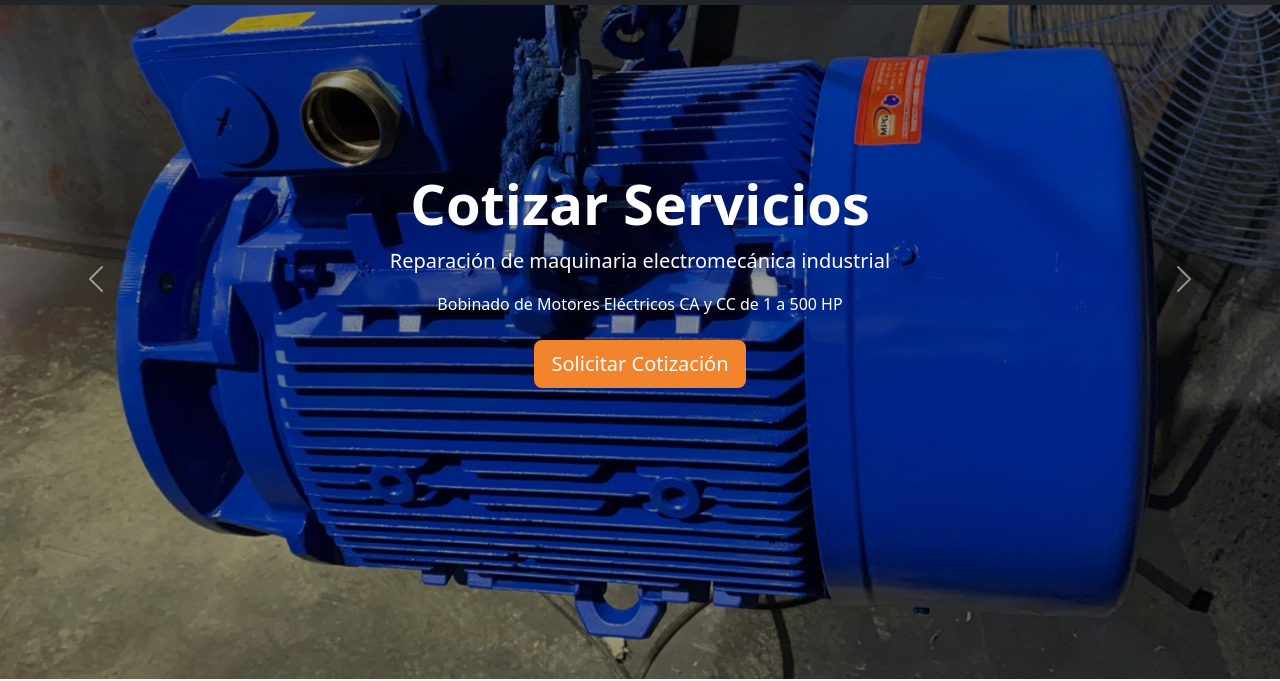
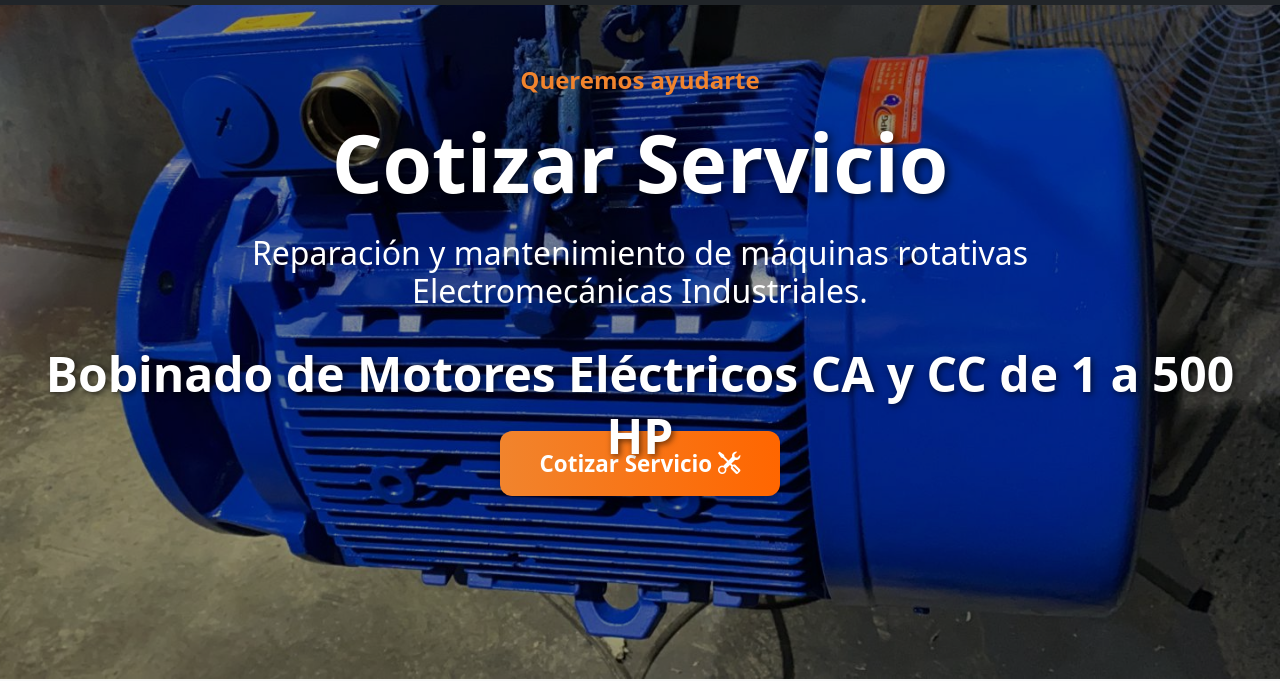
Before and after one commit to jfheimpinacap/mpg-web, a plain HTML site: page index.html in a window 1280 px wide. Shown: the part 121-802 px from the top of the page. Drawn offline with nearby package versions, Linux system fonts and the light colour scheme.

Commit message:
cambios visuales hero section

```diff
--- a/index.html
+++ b/index.html
@@ -5,6 +5,7 @@
   <meta name="viewport" content="width=device-width, initial-scale=1.0" />
   <title>MPG Electromecánica</title>
   <link href="https://cdn.jsdelivr.net/npm/bootstrap@5.3.3/dist/css/bootstrap.min.css" rel="stylesheet">
+  <link href="https://cdn.jsdelivr.net/npm/bootstrap-icons@1.10.5/font/bootstrap-icons.css" rel="stylesheet">
   <script src="https://cdn.jsdelivr.net/npm/bootstrap@5.3.3/dist/js/bootstrap.bundle.min.js"></script>
 
   <style>
@@ -29,6 +30,72 @@
       text-align: center;
       z-index: 10;
       padding: 2rem;
+    }
+
+    .hero-intro {
+      font-size: 1.5rem;
+      color: #f1842d;
+      margin-bottom: 1rem;
+      font-weight: 600;
+    }
+
+    .hero-title {
+      font-size: 5rem;
+      color: white;
+      font-weight: 900;
+      text-shadow: 3px 3px 10px rgba(0, 0, 0, 0.7);
+    }
+
+    .hero-subtitle {
+      font-size: 2rem;
+      color: white;
+      font-weight: 400;
+      margin-top: 1rem;
+      max-width: 900px;
+    }
+
+    .rotating-text {
+      font-size: 3rem !important;
+      font-weight: 700 !important;
+      line-height: 1.3;
+      min-height: 4rem;
+      color: white !important;
+      text-shadow: 2px 2px 6px rgba(0, 0, 0, 0.6);
+      opacity: 0;
+      transform: translateY(30px);
+      transition: opacity 0.6s ease, transform 0.6s ease;
+      text-align: center;
+    }
+
+    .rotating-text.show {
+      opacity: 1;
+      transform: translateY(0);
+    }
+
+.btn-cotizar {
+  background: linear-gradient(to right, #f1842d, #ff6600);
+  color: white;
+  border: none;
+  padding: 1rem 2.5rem;               /* Más grande */
+  font-size: 1.4rem;                  /* Tamaño de texto aumentado */
+  font-weight: 700;
+  border-radius: 12px;
+  transition: transform 0.3s ease, box-shadow 0.3s ease;
+  box-shadow: 0 4px 10px rgba(0, 0, 0, 0.3);
+}
+
+.btn-cotizar:hover {
+  transform: scale(1.08);            /* Efecto de agrandamiento */
+  box-shadow: 0 6px 14px rgba(0, 0, 0, 0.5);
+  cursor: pointer;
+}
+
+
+    @media (max-width: 768px) {
+    .rotating-text {
+      font-size: 1.5rem !important;
+      min-height: 3rem;
+      }
     }
   </style>
 
@@ -72,7 +139,7 @@
   </nav>
 
 <!-- HERO CARRUSEL -->
- <section id="hero">
+ <section id="hero" class="hero">
   <div id="heroCarousel" class="carousel slide carousel-fade position-relative" data-bs-ride="carousel" data-bs-interval="4000">
     <div class="carousel-inner">
       <div class="carousel-item active">
@@ -85,28 +152,18 @@
         <img src="imagenes_portada/img3.jpg" class="d-block w-100" alt="Slide 3">
       </div>
     </div>
-
-    <!-- Controles opcionales -->
-    <button class="carousel-control-prev" type="button" data-bs-target="#heroCarousel" data-bs-slide="prev">
-      <span class="carousel-control-prev-icon"></span>
-    </button>
-    <button class="carousel-control-next" type="button" data-bs-target="#heroCarousel" data-bs-slide="next">
-      <span class="carousel-control-next-icon"></span>
-    </button>
+  </div>
 
 <!-- Texto encima del carrusel -->
-<div class="hero-overlay d-flex flex-column justify-content-center align-items-center text-center text-white">
-  <h1 class="display-4 fw-bold">Cotizar Servicios</h1>
-  <p class="lead mb-3">Reparación de maquinaria electromecánica industrial</p>
-
-  <div id="frases-dinamicas" class="rotating-text text-white text-center"></div>
-
-  <a href="#contacto" class="btn btn-lg mt-4" style="background-color: rgb(241, 132, 45); color: white;">
-    Solicitar Cotización
-  </a>
-</div>
+<div class="hero-overlay position-absolute top-50 start-50 translate-middle w-100">
+  <p class="hero-intro">Queremos ayudarte</p>
+      <h1 class="hero-title">Cotizar Servicio</h1>
+      <h2 class="hero-subtitle">Reparación y mantenimiento de máquinas rotativas Electromecánicas Industriales.</h2>
+      <div id="frases-dinamicas" class="rotating-text mt-4"></div>
+      <a href="#formulario-cotizacion" class="btn btn-cotizar mt-4">
+        Cotizar Servicio <i class="bi bi-tools"></i>
+      </a>
 </section>
-
 
 <!-- Nuestros Servicios -->
 <section id="servicios" class="py-5 bg-light">
@@ -177,18 +234,20 @@
   const rotador = document.getElementById("frases-dinamicas");
 
   function cambiarFrase() {
+    if (!rotador) return;
     rotador.classList.remove("show");
 
     setTimeout(() => {
       rotador.textContent = frases[i];
       rotador.classList.add("show");
       i = (i + 1) % frases.length;
-    }, 100); // permite que la transición se dispare correctamente
+    }, 100);
   }
 
   setInterval(cambiarFrase, 4000);
-  cambiarFrase(); // mostrar la primera al cargar
+  cambiarFrase(); // Mostrar la primera frase al cargar
 </script>
+
 
 
 
--- a/style.css
+++ b/style.css
@@ -26,51 +26,13 @@ body {
 }
 
 /* Seccion hero */
-.hero-overlay {
-  position: absolute;
-  top: 0;
-  left: 0;
-  width: 100%;
-  height: 100%;
-  background: rgba(0, 0, 0, 0.45); /* Oscurece el carrusel para que se lea mejor el texto */
-  z-index: 10;
-  padding: 20px;
-}
-
-.rotating-text {
-  min-height: 1.5em;
-  transition: opacity 0.5s ease;
-}
 
 /* Mejora visual: blanco y animación suave */
-.rotating-text {
-  font-size: 4rem !important;   /* Tamaño grande forzado */
-  font-weight: 900;
-  min-height: 5rem;
-  opacity: 0;
-  transform: translateY(30px);
-  transition: opacity 0.8s ease, transform 0.8s ease;
-  line-height: 1.2;
-  text-align: center;
-  color: white;
-  text-shadow: 2px 2px 6px rgba(0,0,0,0.7);
+.hero {
+  position: relative;
+  height: 100vh;
+  overflow: hidden;
 }
-
-
-@media (max-width: 768px) {
-  .rotating-text {
-    font-size: 2rem;
-    min-height: 3rem;
-  }
-}
-
-.rotating-text.show {
-  opacity: 1;
-  transform: translateY(0);
-}
-
-
-
 
 /* Imagen con efecto zoom */
 .servicio-img {
```
